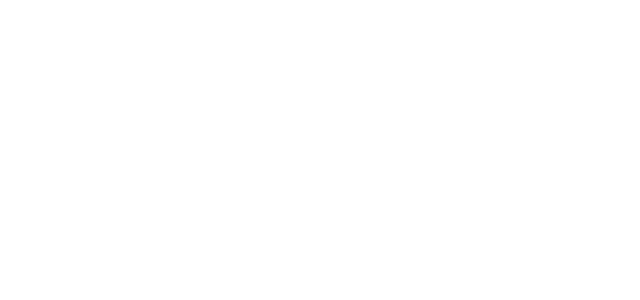
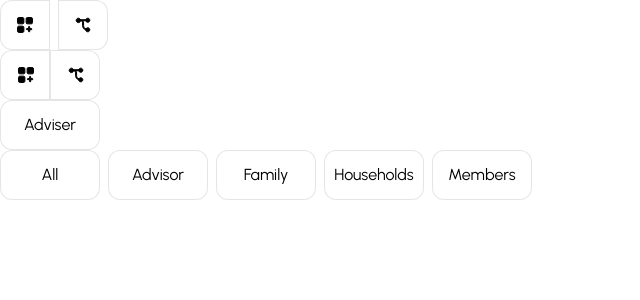
Before and after one commit to VAR0102/test-project, a Next.js app: page / in a window 1280 px wide. Shown: the top 300 px of the page, without its empty margins (0-640 px from the left). Built offline with nearby package versions, Linux system fonts and the light colour scheme.

Commit message:
create Tab

```diff
--- /dev/null
+++ b/src/app/Components/shared/Tab/index.tsx
@@ -0,0 +1,115 @@
+import React, { ReactNode } from "react";
+
+type Variant = "line" | "stuck" | "single" | "group";
+
+interface TabItems {
+  icon: ReactNode;
+  rounded: string;
+}
+
+interface Icons {
+  left: ReactNode;
+  right: ReactNode;
+}
+
+interface TabProps {
+  variant: Variant;
+  children?: ReactNode;
+  className?: string;
+  disabled?: boolean;
+  items?: TabItems[];
+  icons?: Icons[];
+  labels?: string[];
+}
+
+const styles =
+  "w-[50px] h-[50px] bg-[#FFFFFF03] border border-[#0000001A] hover:bg-[#FFFFFF03] active:bg-[#252725] active:text-[#FFFFFF] disabled:cursor-not-allowed disabled:pointer-events-none disabled:border-[#0000001A] disabled:opacity-50 text-black";
+
+const Tab = ({
+  variant,
+  items = [],
+  className = "",
+  disabled = false,
+  children,
+  icons = [],
+  labels = [],
+}: TabProps) => {
+
+  if (variant === "line") {
+    return (
+      <div className="flex flex-row gap-4">
+        {icons.map((item, index) => {
+          return (
+            <div key={index} className="flex gap-2">
+              <button
+                className={`${styles} rounded-l-[12px] ${className}`}
+                disabled={disabled}
+              >
+                <div className="flex justify-center">{item.left}</div>
+              </button>
+              <button
+                className={`${styles} rounded-r-[12px] ${className}`}
+                disabled={disabled}
+              >
+                <div className="flex justify-center">{item.right}</div>
+              </button>
+            </div>
+          );
+        })}
+      </div>
+    );
+  }
+
+  if (variant === "stuck") {
+    return (
+      <div className="flex">
+        {items.map((item, index) => (
+          <button
+            key={index}
+            className={`px-4 py-2  ${styles} ${item.rounded} `}
+          >
+            {item.icon}
+          </button>
+        ))}
+      </div>
+    );
+  }
+
+  if (variant === "single") {
+    return (
+      <button
+        disabled={disabled}
+        className={`w-[100px] h-[50px] rounded-[12px] border border-[#0000001A] text-black
+          bg-[#FFFFFF03] hover:bg-[#FFFFFF03] active:bg-[#252725] active:text-white
+          disabled:text-[#00000080] disabled:border-[#0000001A] disabled:cursor-not-allowed disabled:bg-[#FFFFFF]
+          ${className}`}
+      >
+        {children}
+      </button>
+    );
+  }
+  if (variant === "group") {
+    return (
+      <div className="flex space-x-2">
+        {labels.map((label, index) => {
+          return (
+            <button
+              key={index}
+              disabled={disabled}
+              className={`
+                w-[100px] h-[50px] rounded-[12px] border border-[#0000001A] text-black
+          bg-[#FFFFFF03] hover:bg-[#FFFFFF03] active:bg-[#252725] active:text-white
+          disabled:text-[#00000080] disabled:border-[#0000001A] disabled:cursor-not-allowed disabled:bg-[#FFFFFF]
+          ${className}`}
+            >
+              {label}
+            </button>
+          );
+        })}
+      </div>
+    );
+  }
+
+  return null;
+};
+export default Tab;
--- a/src/app/page.tsx
+++ b/src/app/page.tsx
@@ -26,6 +26,7 @@
 import Navigate from "./Components/shared/Navigate";
 import NavigateRail from "./Components/shared/NavigateRail";
 import SmallTab from "./Components/shared/SmallTab";
+import Tab from "./Components/shared/Tab";
 import Togle from "./Components/shared/Togle";
 
 export default function HomePage() {
@@ -36,7 +37,7 @@
   //     { icon: <FileIcon />, label: "Resources" },
   //   ];
 
-  //  const labels = ["All", "Advisor", "Family", "Households", "Members"];
+   const labels = ["All", "Advisor", "Family", "Households", "Members"];
 
   // const dropdownItems = [
   //   { icon: <FileIcon2 />, label: "All", href: "/all" },
@@ -159,6 +160,11 @@
       <Checkbox variant="CheckGroup" status="1st"> </Checkbox>
  */}
 
+<Tab variant="line" icons={[{ left: <AppIcon />, right: <BranchIcon /> }]}></Tab>
+<Tab variant="stuck" items={items}></Tab>
+<Tab variant="single">Adviser</Tab>
+<Tab variant="group" labels={labels}></Tab>
+
       {/*
       <RadioButton variant="single">  </RadioButton>
  <RadioButton variant="group"> Text</RadioButton> */}
```
